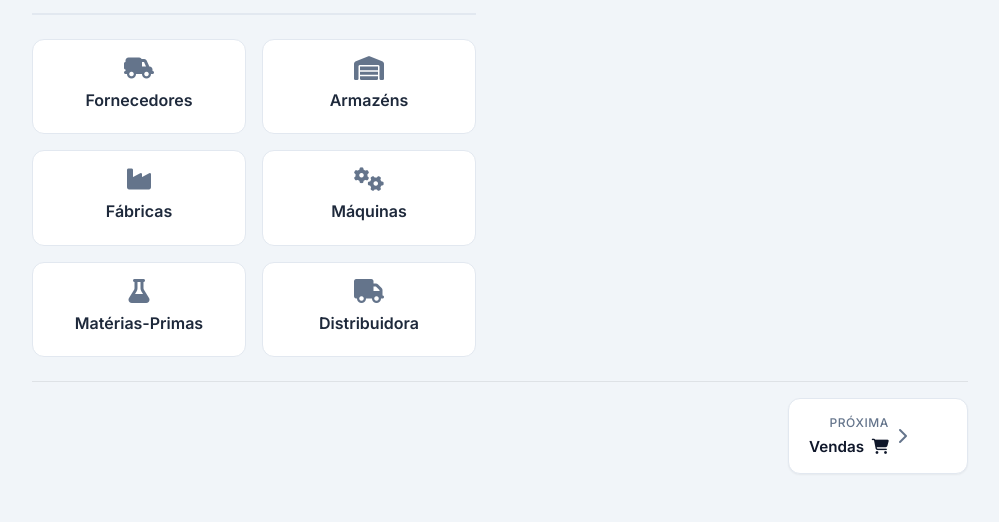
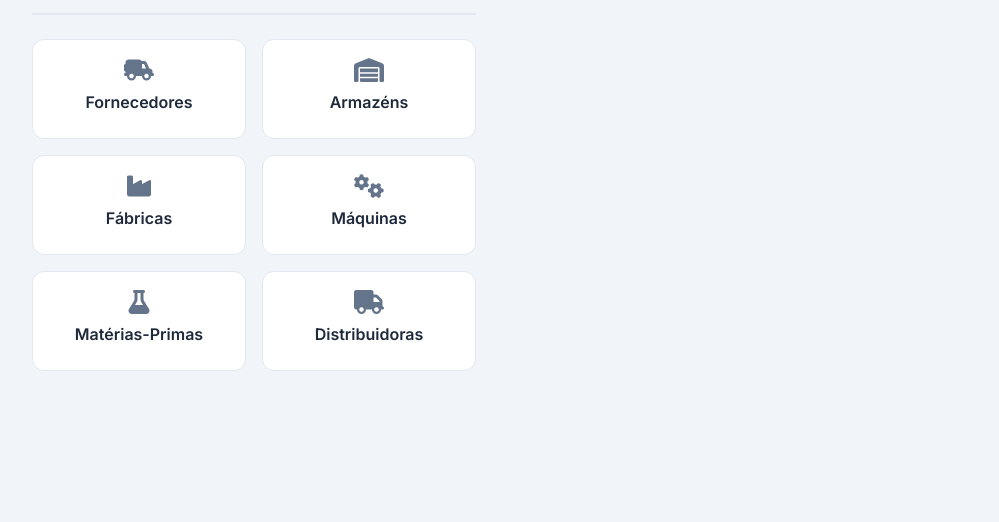
Before and after one commit to xutaa/BD-KONSENSO, a Flask app: page /dashboard in a window 1280 px wide. Shown: the part 806-1328 px from the top of the page, without its empty margins (280-1279 px from the left). After the commit the page ends 1177 px from the top, so only its background shows below. Run offline with Flask 3, Linux system fonts and the light colour scheme; the visitor is signed in with stand-in values (Sample User, id 1).

Commit message:
fix na dashboard, mais precisamente nos botões previous e next

```diff
--- a/static/css/modern.css
+++ b/static/css/modern.css
@@ -237,6 +237,7 @@ body {
     color: var(--text-main);
     transition: all 0.2s;
     height: 100%;
+    min-height: 100px;
     position: relative;
     overflow: hidden;
 }
@@ -244,7 +245,7 @@ body {
 .action-tile:hover {
     border-color: var(--secondary-color);
     box-shadow: var(--shadow-md);
-    transform: translateY(-5px);
+    transform: translateY(-3px);
 }
 
 .action-tile .tile-icon {
@@ -267,6 +268,15 @@ body {
 .action-tile .tile-desc {
     font-size: 0.85rem;
     color: var(--text-muted);
+}
+
+/* Grid Columns - Equal Height */
+.row-cols-2>.col {
+    display: flex;
+}
+
+.row-cols-2>.col>.action-tile {
+    width: 100%;
 }
 
 .nav-link {
--- a/templates/dashboard.html
+++ b/templates/dashboard.html
@@ -1,5 +1,4 @@
 {% extends 'base.html' %}
-{% from 'macros.html' import page_navigation %}
 
 {% block title %}Dashboard | Konsenso{% endblock %}
 {% block header_title %}Painel de Controle{% endblock %}
@@ -158,12 +157,11 @@
                     <div class="tile-title fs-6">Cargos</div>
                 </a>
             </div>
-            {% endif %}
 
-            {% if tipo_admin == 'Geral' %}
+            <div class="col-12">
                 <a href="{{ url_for('lista_contratos_vendedor') }}"
-                class="action-tile p-3 flex-row gap-3 text-start align-items-center">
-                <i class="fa-solid fa-file-contract tile-icon mb-0 fs-4"></i>
+                    class="action-tile p-3 d-flex flex-row gap-3 align-items-center">
+                    <i class="fa-solid fa-file-contract tile-icon fs-4"></i>
                     <div>
                         <div class="tile-title fs-6 mb-0">Contratos de Vendedor</div>
                         <small class="text-muted">Vínculos contratuais</small>
@@ -232,18 +230,23 @@
             <div class="col">
                 <a href="{{ url_for('lista_distribuidoras') }}" class="action-tile p-3">
                     <i class="fa-solid fa-truck tile-icon mb-2 fs-4"></i>
-                <div class="tile-title fs-6">Distribuidora</div>
+                    <div class="tile-title fs-6">Distribuidoras</div>
+                </a>
+            </div>
+
+            {% if tipo_admin == 'Geral' %}
+            <div class="col">
+                <a href="{{ url_for('lista_lojas') }}" class="action-tile p-3">
+                    <i class="fa-solid fa-store tile-icon mb-2 fs-4"></i>
+                    <div class="tile-title fs-6">Lojas</div>
                 </a>
             </div>
             {% endif %}
-
+            {% endif %}
         </div>
     </div>
     {% endif %}
 
 </div>
 
-{# Navegação Previous/Next #}
-{{ page_navigation('dashboard') }}
-
 {% endblock %}
--- a/templates/macros.html
+++ b/templates/macros.html
@@ -289,13 +289,13 @@ Uso: {{ modal_remover('Cliente', 'cliente', 'CC', 'clienteRemoverNome', 'cliente
 {# --------------------------------------------------------------------
 PAGE NAVIGATION - Navegação Previous/Next entre páginas
 Uso: {{ page_navigation('produtos') }}
-Páginas disponíveis: dashboard, vendas, produtos, itens, funcionarios,
+Páginas disponíveis: vendas, produtos, itens, funcionarios,
 clientes, vendedores, contratos, cargos, stock, armazens, lojas,
 fabricas, maquinas, materias_primas, empresas, fornecedores, distribuidoras
+NOTA: Dashboard removido - é o menu central, não faz parte da sequência
 -------------------------------------------------------------------- #}
 {% macro page_navigation(current_page) %}
 {% set pages = [
-('dashboard', 'Dashboard', 'dashboard', 'fa-chart-pie'),
 ('vendas', 'Vendas', 'lista_vendas', 'fa-cart-shopping'),
 ('produtos', 'Produtos', 'lista_produtos', 'fa-box'),
 ('itens', 'Itens de Venda', 'lista_itens', 'fa-receipt'),
```
Lines whose indentation alone changed are shown as unchanged.
